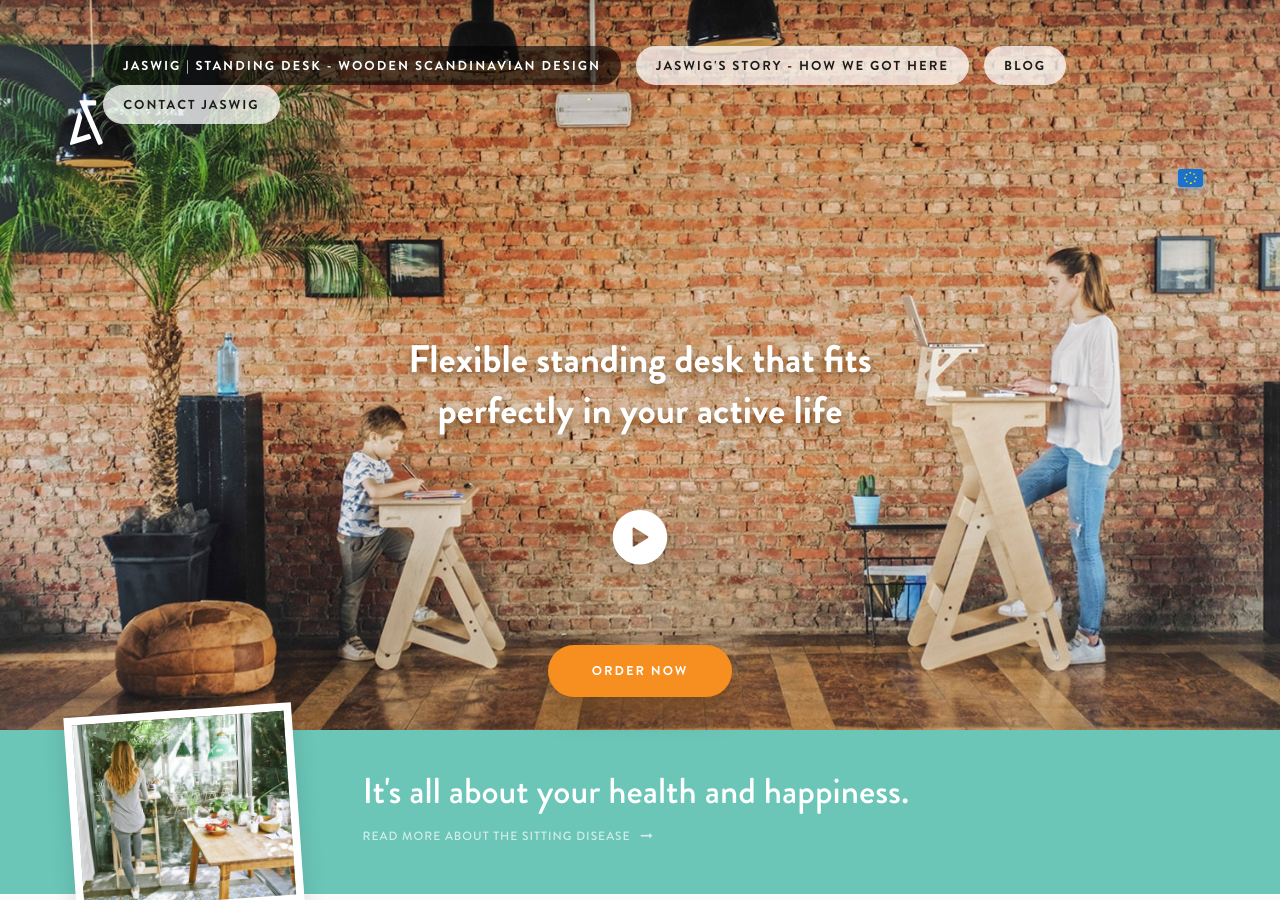
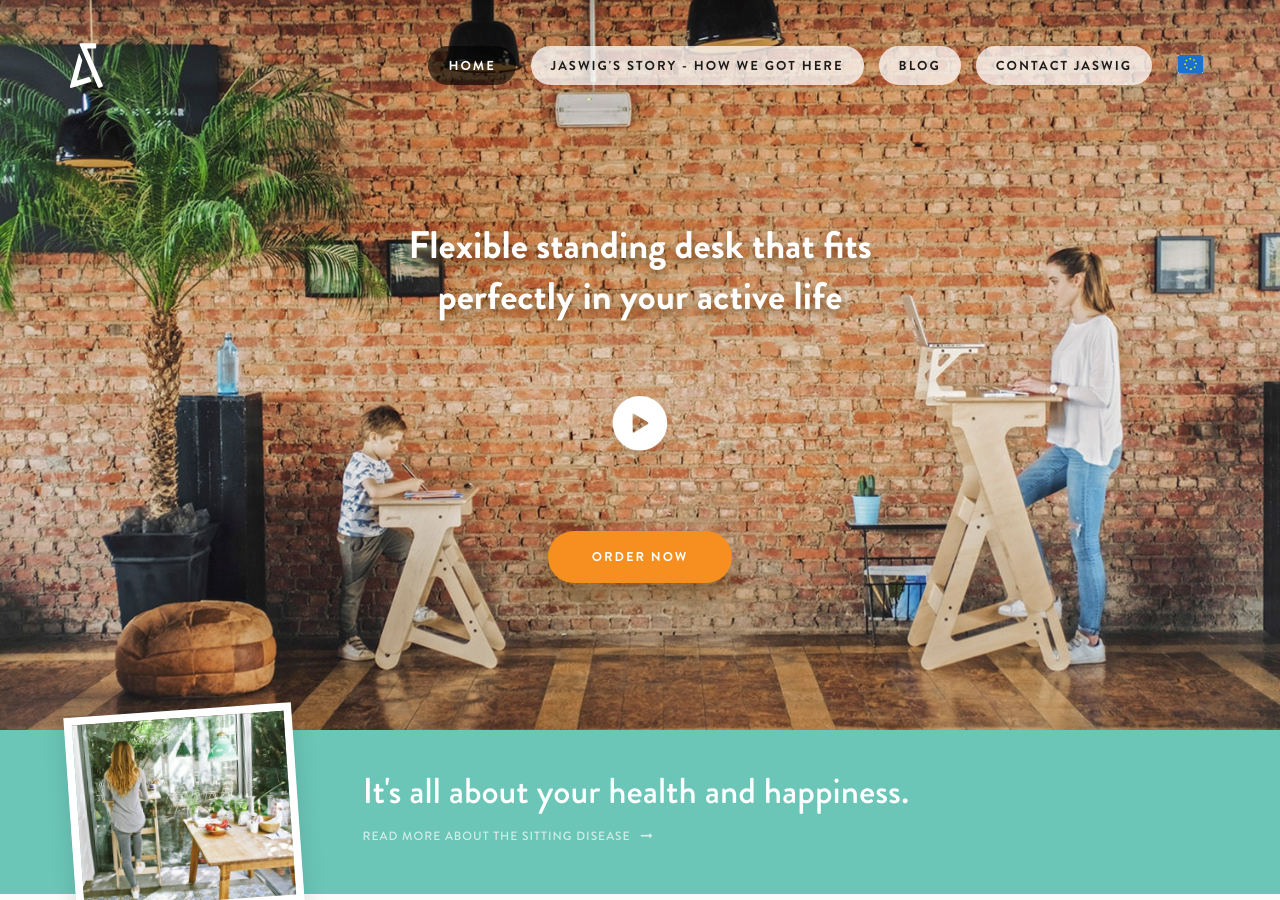
Before and after one commit to samuelrieder/jaswig.github.io, a Jekyll site: the page built from index.html, in a window 1280 px wide and 900 px high. Built offline with Jekyll 4.4.1, drawn with Linux system fonts in a browser that asks for light colours; nearby versions of some CDN libraries.

Commit message:
Update index.html

```diff
--- a/index.html
+++ b/index.html
@@ -1,6 +1,6 @@
 ---
 layout: start
-title: Jaswig | Standing Desk - Wooden Scandinavian Design
+title: Home
 position: 1
 ---
 <div class="subhero">
```
